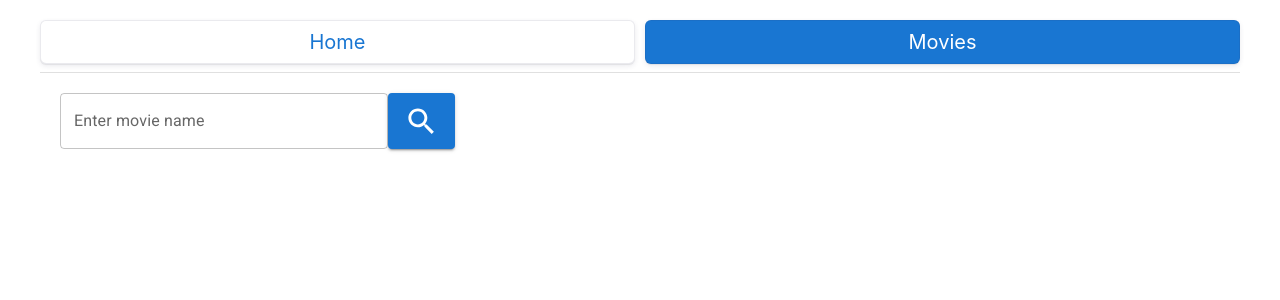
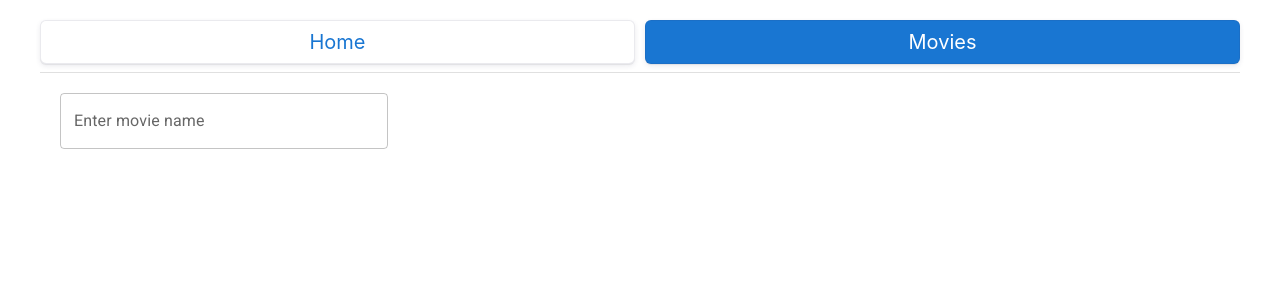
Before and after one commit to Sanya486/goit-react-hw-05-movies, a React (Create React App) app: page /goit-react-hw-05-movies/movies in a window 1280 px wide. Shown: the top 300 px of the page. Built offline with nearby package versions, Linux system fonts and the light colour scheme.

Commit message:
add alternative search for movie

```diff
--- a/src/pages/Movies/Movies.jsx
+++ b/src/pages/Movies/Movies.jsx
@@ -4,9 +4,9 @@ import { useSearchParams } from 'react-router-dom';
 import fetchSearchMovie from 'fetches/fetchSearchMovie';
 import FilmList from 'components/FilmList/FilmList';
 
-import SearchIcon from '@mui/icons-material/Search';
+// import SearchIcon from '@mui/icons-material/Search';
 import LinearProgress from '@mui/material/LinearProgress';
-import { TextFieldSt, ButtonSt, FormSt } from './Movies.styled';
+import { TextFieldSt, FormSt } from './Movies.styled';
 
 const Movies = () => {
   const [querySt, setQuerySt] = useState('');
@@ -31,25 +31,26 @@ const Movies = () => {
     fetchFilm();
   }, [queryParam]);
 
-  function handlerSubmit(e) {
-    e.preventDefault();
-    const form = e.currentTarget;
-    setSearchParams({ query: form.elements.query.value });
-    form.reset();
-  }
+  // function handlerSubmit(e) {
+  //   e.preventDefault();
+  //   const form = e.currentTarget;
+  //   setSearchParams({ query: form.elements.query.value });
+  // }
   return (
     <div>
-      <FormSt onSubmit={handlerSubmit}>
+      <FormSt>
         <TextFieldSt
           id="outlined-basic"
           label="Enter movie name"
           variant="outlined"
           type="text"
           name="query"
+          value={queryParam}
+          onChange={(e) => setSearchParams({query: e.target.value})}
         />
-        <ButtonSt variant="contained" type="submit">
+        {/* <ButtonSt variant="contained" type="submit">
           <SearchIcon fontSize="large" />
-        </ButtonSt>
+        </ButtonSt> */}
       </FormSt>
       {isLoaderShown && <LinearProgress />}
       <ul>{querySt.length !== 0 && <FilmList films={querySt} />}</ul>
```
